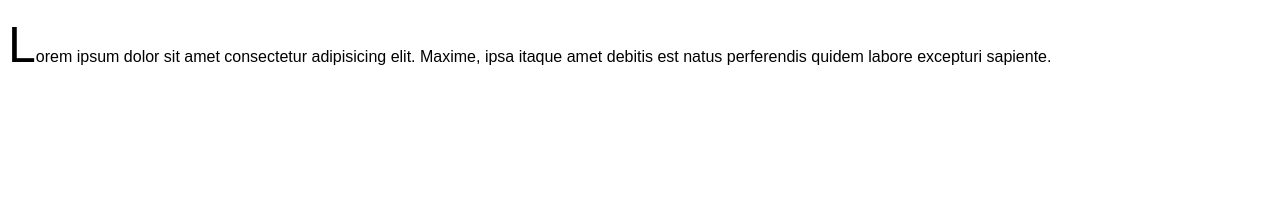
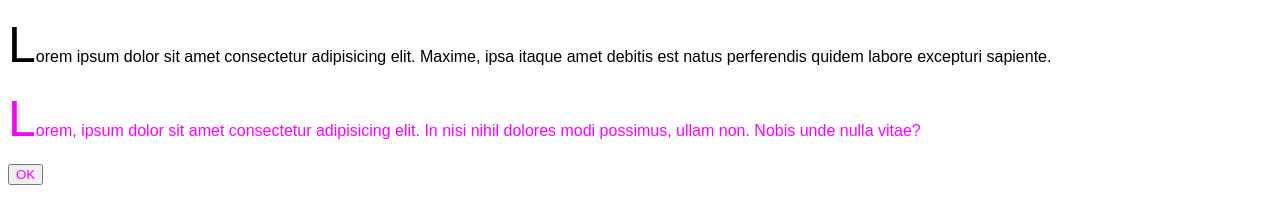
Before and after one commit to toaha-unc/CSS-Selectors, a plain HTML site: page index.html in a window 1280 px wide. Drawn offline with Linux system fonts and the light colour scheme.

Commit message:
feat: add inheritance in css

```diff
--- a/index.html
+++ b/index.html
@@ -12,5 +12,12 @@
       itaque amet debitis est natus perferendis quidem labore excepturi
       sapiente.
     </p>
+    <div>
+      <p>
+        Lorem, ipsum dolor sit amet consectetur adipisicing elit. In nisi nihil
+        dolores modi possimus, ullam non. Nobis unde nulla vitae?
+      </p>
+      <button>OK</button>
+    </div>
   </body>
 </html>
--- a/style.css
+++ b/style.css
@@ -9,3 +9,11 @@ p::first-line{
 p::selection{
     background-color: red;
 }
+
+div {
+    color: magenta;
+}
+
+button {
+    color: inherit;
+}
```
